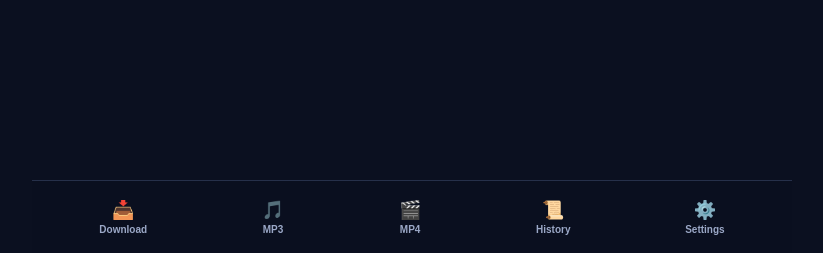
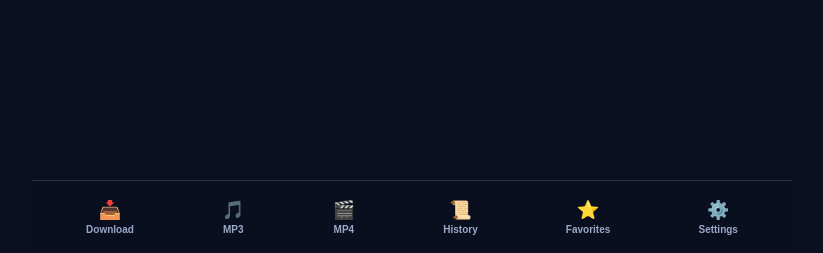
Before and after one commit to ThearithL/Media-Downloader-Bot, a Flask app: page / in a window 1280 px wide. Shown: the part 547-800 px from the top of the page, without its empty margins (228-1051 px from the left). Run offline with Flask 3, Linux system fonts and the light colour scheme; some libraries are stand-ins or nearby versions.

Commit message:
Add working Favorites view to Mini App

```diff
--- a/templates/index.html
+++ b/templates/index.html
@@ -26,12 +26,13 @@
       <div>
         <h3 id="title"></h3><p id="meta"></p><div id="qualities" class="chips"></div>
         <div class="actions"><button id="mp3Action">🎵 MP3</button><button id="mp4Action">🎬 MP4</button><button id="favoriteAction">⭐ Favorite</button></div>
-        <p class="note">Choose MP3/MP4 to send this link to the Telegram bot for download.</p>
+        <p class="note">Select a quality, then choose MP3/MP4. Open the Mini App from the bot keyboard so Telegram can receive the request.</p>
       </div>
     </section>
   </section>
 
   <section id="historyView" class="view hidden"><section class="hero"><h2>📜 History</h2><div id="historyList" class="list"></div><button id="clearHistory" class="secondary">Clear history</button></section></section>
+  <section id="favoritesView" class="view hidden"><section class="hero"><h2>⭐ Favorites</h2><div id="favoritesList" class="list"></div><button id="clearFavorites" class="secondary">Clear favorites</button></section></section>
   <section id="settingsView" class="view hidden"><section class="hero"><h2>⚙️ Settings</h2><label>Language<select id="language"><option value="en">English</option><option value="km">ខ្មែរ</option></select></label><label class="setting-row"><span>Open expanded</span><input id="expanded" type="checkbox"></label><p class="note">Settings are saved on this device.</p></section></section>
 
   <nav>
@@ -39,6 +40,7 @@
     <button data-tab="mp3">🎵<span>MP3</span></button>
     <button data-tab="mp4">🎬<span>MP4</span></button>
     <button data-tab="history">📜<span>History</span></button>
+    <button data-tab="favorites">⭐<span>Favorites</span></button>
     <button data-tab="settings">⚙️<span>Settings</span></button>
   </nav>
 </main>
```
